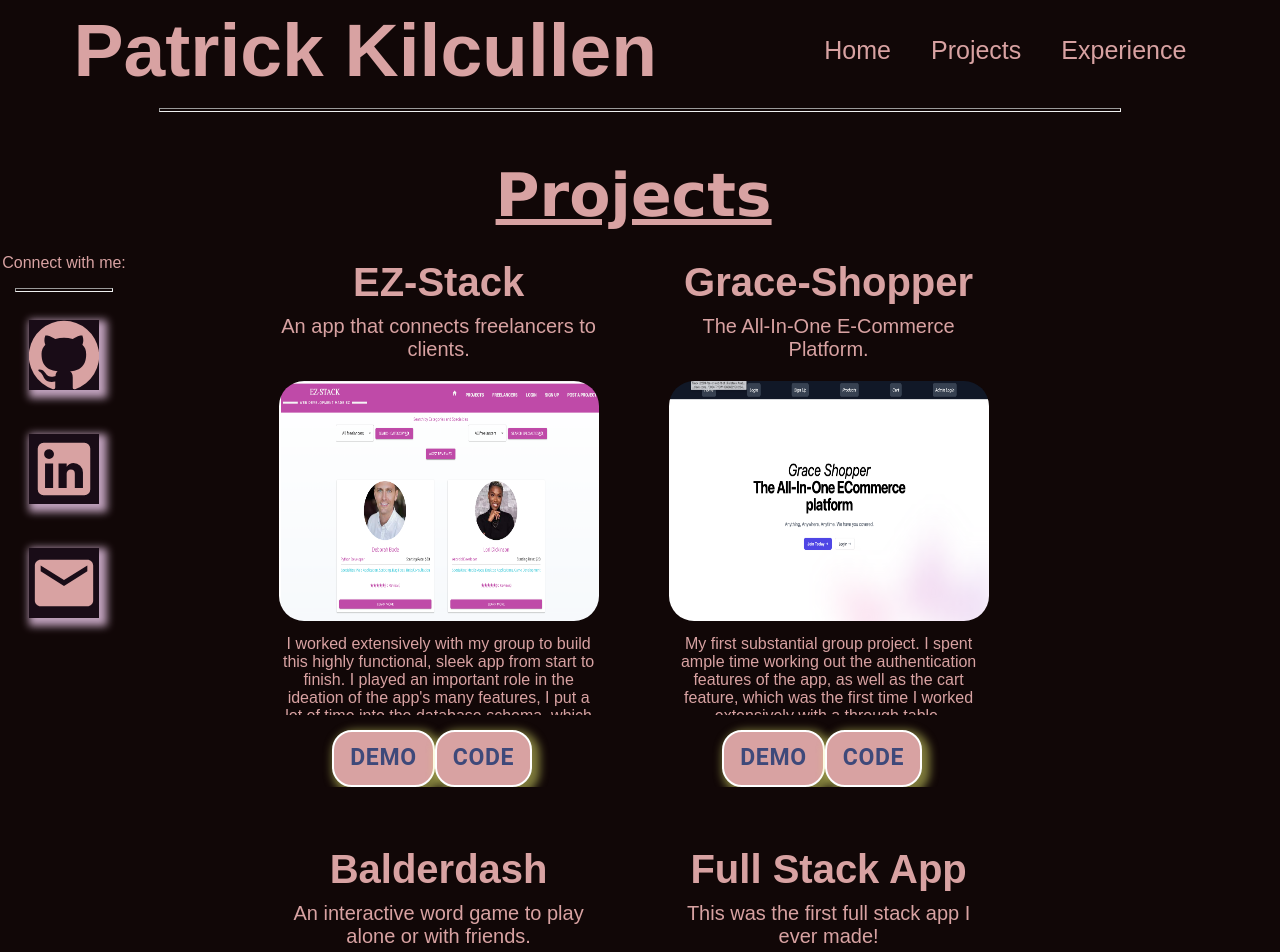
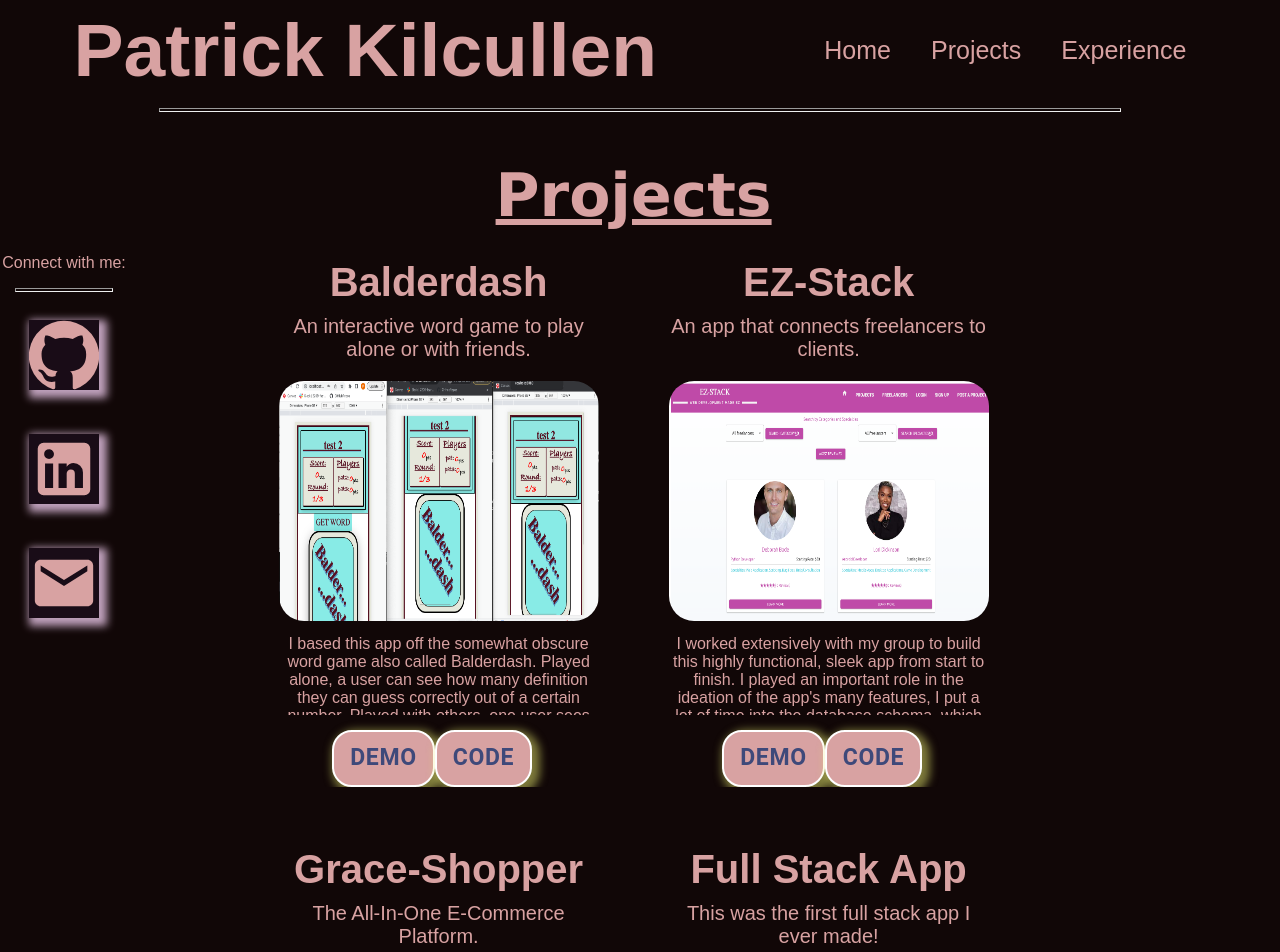
Before and after one commit to patKilcullen/kilcullen-portfolio, a React (Create React App) app: page /projects in a window 1280 px wide. Shown: the top 952 px of the page. Built offline with nearby package versions, Linux system fonts and the light colour scheme.

Commit message:
added new balderdash demo

```diff
--- a/src/features/projectInfo.js
+++ b/src/features/projectInfo.js
@@ -5,6 +5,16 @@ import JuniorPhasePic from './juniorPhasePic.png'
 
 
 export const projects = [
+
+    {
+        name: "Balderdash",
+        description: "An interactive word game to play alone or with friends.",
+        about: "I based this app off the somewhat obscure word game also called Balderdash. Played alone, a user can see how many definition they can guess correctly out of a certain number. Played with others, one user sees the correct definition of the word, and the others have to guess. \n This app is currently under development. It was built as a challenge to see what I could build in a single weekend. It's current state was built in that time frame, but I look forward to adding to it.",
+        code: "https://github.com/patKilcullen/Balderdash",
+        demo: "https://www.youtube.com/watch?v=CF5TT-MY4oY",
+        tech: "Node.js, PostgreSQL, Express, React, Redux",
+        pic: balderdashPic
+    },
 
 {
     name: "EZ-Stack",
@@ -24,15 +34,7 @@ export const projects = [
     tech: "Node.js, PostgreSQL, Express, React, Redux, Tailwind CSS, JWT",
     pic: GraceShopperPic
 },
-{
-    name: "Balderdash",
-    description: "An interactive word game to play alone or with friends.",
-    about: "I based this app off the somewhat obscure word game also called Balderdash. Played alone, a user can see how many definition they can guess correctly out of a certain number. Played with others, one user sees the correct definition of the word, and the others have to guess. \n This app is currently under development. It was built as a challenge to see what I could build in a single weekend. It's current state was built in that time frame, but I look forward to adding to it.",
-    code: "https://github.com/patKilcullen/Balderdash",
-    demo: "https://youtu.be/X0WvwwF1Ux4",
-    tech: "Node.js, PostgreSQL, Express, React, Redux",
-    pic: balderdashPic
-},
+
 {
     name: "Full Stack App",
     description: "This was the first full stack app I ever made!",
```
Also changed, not shown: src/BalderdashPic.png.
